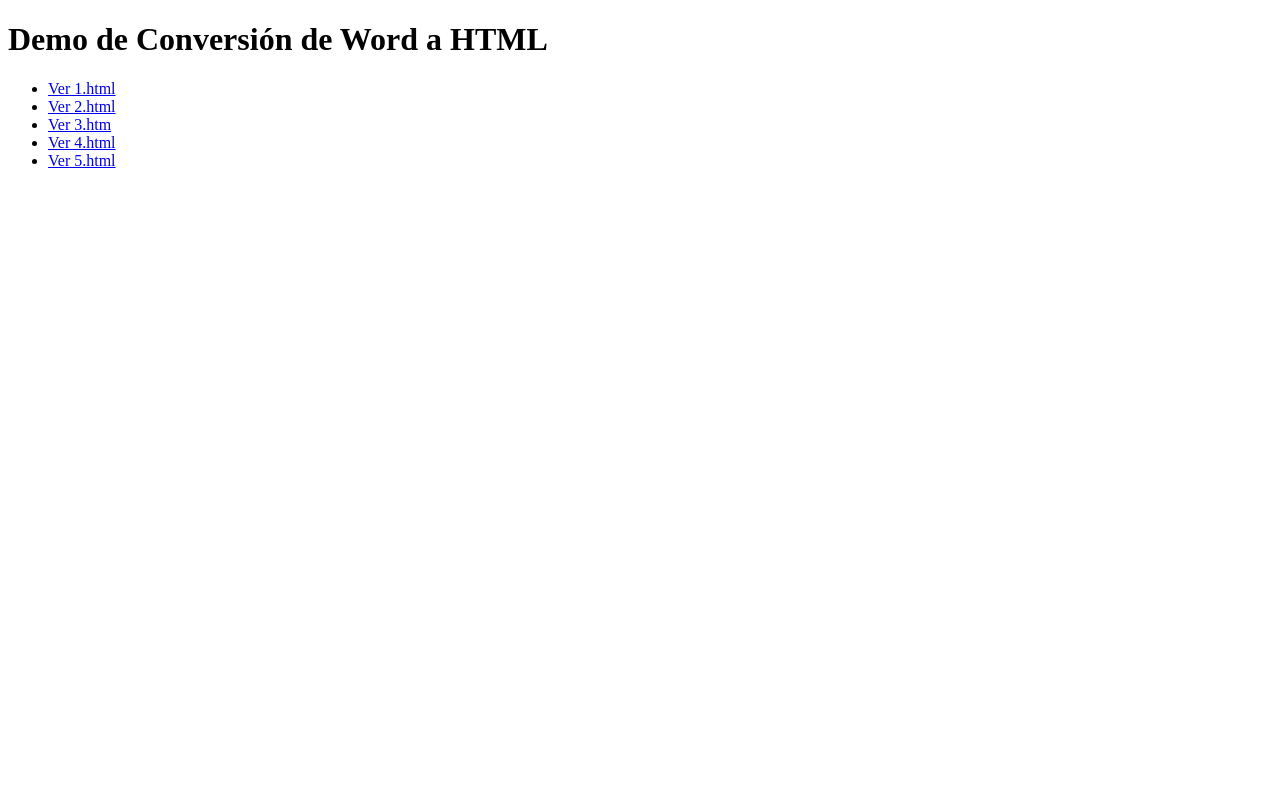
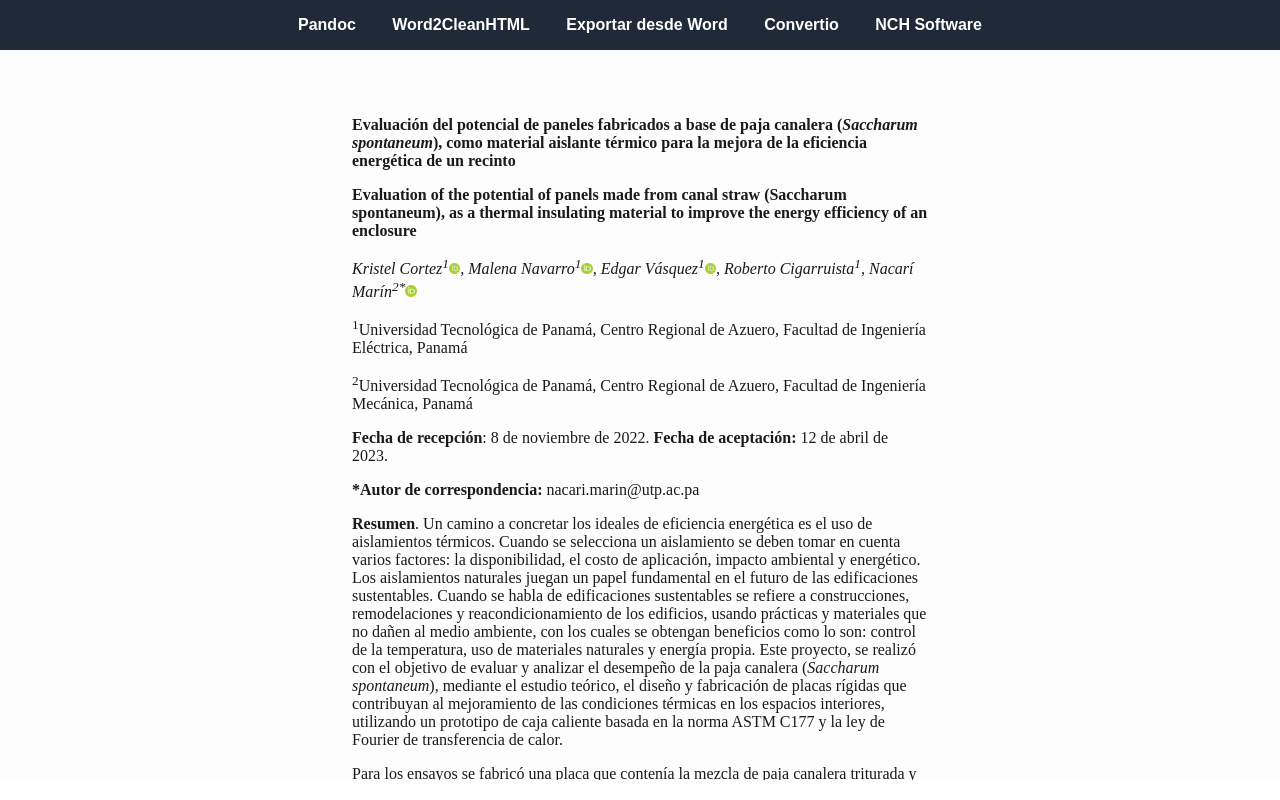
Before and after one commit to madelaineeee/resultadosConversion, a plain HTML site: page index.html in a window 1280 px wide. Drawn offline with Linux system fonts and the light colour scheme.

Commit message:
Update index.html

```diff
--- a/index.html
+++ b/index.html
@@ -2,16 +2,56 @@
 <html lang="es">
 <head>
   <meta charset="UTF-8">
-  <title>Demo HTMLs</title>
+  <title>Demo de Conversión</title>
+  <style>
+    body {
+      font-family: Arial, sans-serif;
+      margin: 0;
+      padding: 0;
+    }
+
+    header {
+      background-color: #1f2937;
+      padding: 1em;
+      display: flex;
+      justify-content: center;
+    }
+
+    nav a {
+      color: white;
+      margin: 0 1em;
+      text-decoration: none;
+      font-weight: bold;
+    }
+
+    nav a:hover {
+      text-decoration: underline;
+    }
+
+    iframe {
+      width: 100%;
+      height: calc(100vh - 70px);
+      border: none;
+    }
+  </style>
 </head>
 <body>
-  <h1>Demo de Conversión de Word a HTML</h1>
-  <ul>
-    <li><a href="1.html" target="_blank">Ver 1.html</a></li>
-    <li><a href="2.html" target="_blank">Ver 2.html</a></li>
-    <li><a href="3.htm" target="_blank">Ver 3.htm</a></li>
-    <li><a href="4.html" target="_blank">Ver 4.html</a></li>
-    <li><a href="5.html" target="_blank">Ver 5.html</a></li>
-  </ul>
+  <header>
+    <nav>
+      <a href="#" onclick="cargarPagina('1.html')">Pandoc</a>
+      <a href="#" onclick="cargarPagina('2.html')">Word2CleanHTML</a>
+      <a href="#" onclick="cargarPagina('3.htm')">Exportar desde Word</a>
+      <a href="#" onclick="cargarPagina('4.html')">Convertio</a>
+      <a href="#" onclick="cargarPagina('5.html')">NCH Software</a>
+    </nav>
+  </header>
+
+  <iframe id="visor" src="1.html"></iframe>
+
+  <script>
+    function cargarPagina(pagina) {
+      document.getElementById('visor').src = pagina;
+    }
+  </script>
 </body>
 </html>
```
